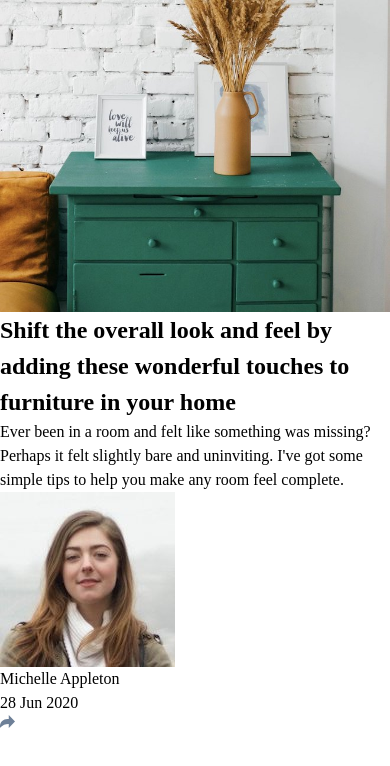
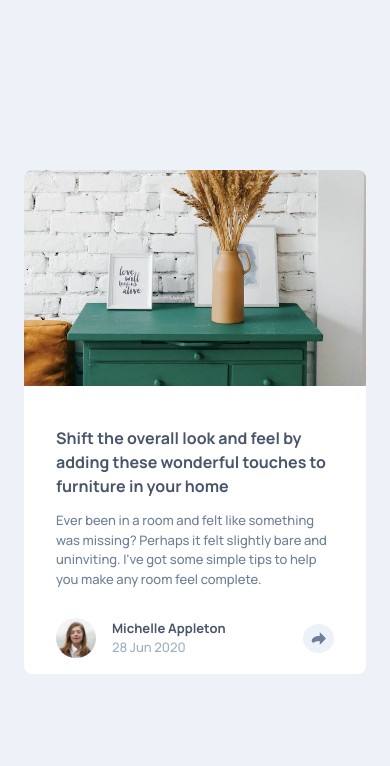
Before and after one commit to xapzx/article-preview-component, a plain HTML site: page index.html in a window 390 px wide. Drawn offline with Linux system fonts and the light colour scheme.

Commit message:
Completed implementation of mobile design

```diff
--- a/index.html
+++ b/index.html
@@ -16,7 +16,7 @@
 <body>
   <main>
     <picture>
-      <img src="images/drawers.jpg" alt="Image of drawers">
+      <!-- <img src="images/drawers.jpg" alt="Image of drawers"> -->
     </picture>
     <article>
       <h1>Shift the overall look and feel by adding these wonderful touches to furniture in your home</h1>
@@ -24,12 +24,12 @@
         it felt slightly bare and uninviting. I've got some simple tips
         to help you make any room feel complete.</p>
       <div class="author">
-        <img src="images/avatar-michelle.jpg" alt="Profile photo of Michille">
+        <img src="images/avatar-michelle.jpg" alt="Profile photo of Michille" class="profile-img">
         <div class="article-author">
           <div class="author-name">Michelle Appleton</div>
           <div class="article-date">28 Jun 2020</div>
         </div>
-        <img src="images/icon-share.svg" alt="Share Icon">
+        <img src="images/icon-share.svg" alt="Share Icon" class="share">
       </div>
     </article>
   </main>
--- a/style.css
+++ b/style.css
@@ -9,3 +9,69 @@
     --fw-medium: 500;
     --fw-bold: 700;
 }
+
+body {
+    font-family: var(--ff-primary);
+    font-size: var(--fs-base);
+    min-height: 100vh;
+    background-color: var(--light-grayish-blue);
+    display: grid;
+    place-content: center;
+    padding: 5rem 1.5rem;
+}
+
+main {
+    border-radius: 8px;
+    overflow: hidden;
+    background-color: #fff;
+}
+
+picture {
+    background: url(images/drawers.jpg);
+    background-repeat: no-repeat;
+    background-position: 0 0;
+    background-size: 100%;
+    min-height: 13.5rem;
+}
+
+article {
+    display: flex;
+    flex-direction: column;
+    gap: 0.8125rem;
+    padding: 2.5rem 2rem 1rem 2rem;
+    color: var(--desaturated-dark-blue);
+}
+
+article > h1 {
+    font-size: 1rem;
+    color: var(--very-dark-grayish-blue);
+    font-weight: var(--fw-bold);
+}
+
+.author {
+    display: grid;
+    grid-template-columns: auto 1fr auto;
+    align-items: center;
+    gap: 1rem;
+    margin-top: 1rem;
+}
+
+.author-name {
+    color: var(--very-dark-grayish-blue);
+    font-weight: var(--fw-bold);
+}
+
+.article-date {
+    color: var(--grayish-blue);
+}
+
+.profile-img {
+    width: 2.5rem;
+    border-radius: 50%;
+}
+
+.share {
+    background-color: var(--light-grayish-blue);
+    padding: 0.5rem;
+    border-radius: 50%;
+}
```
